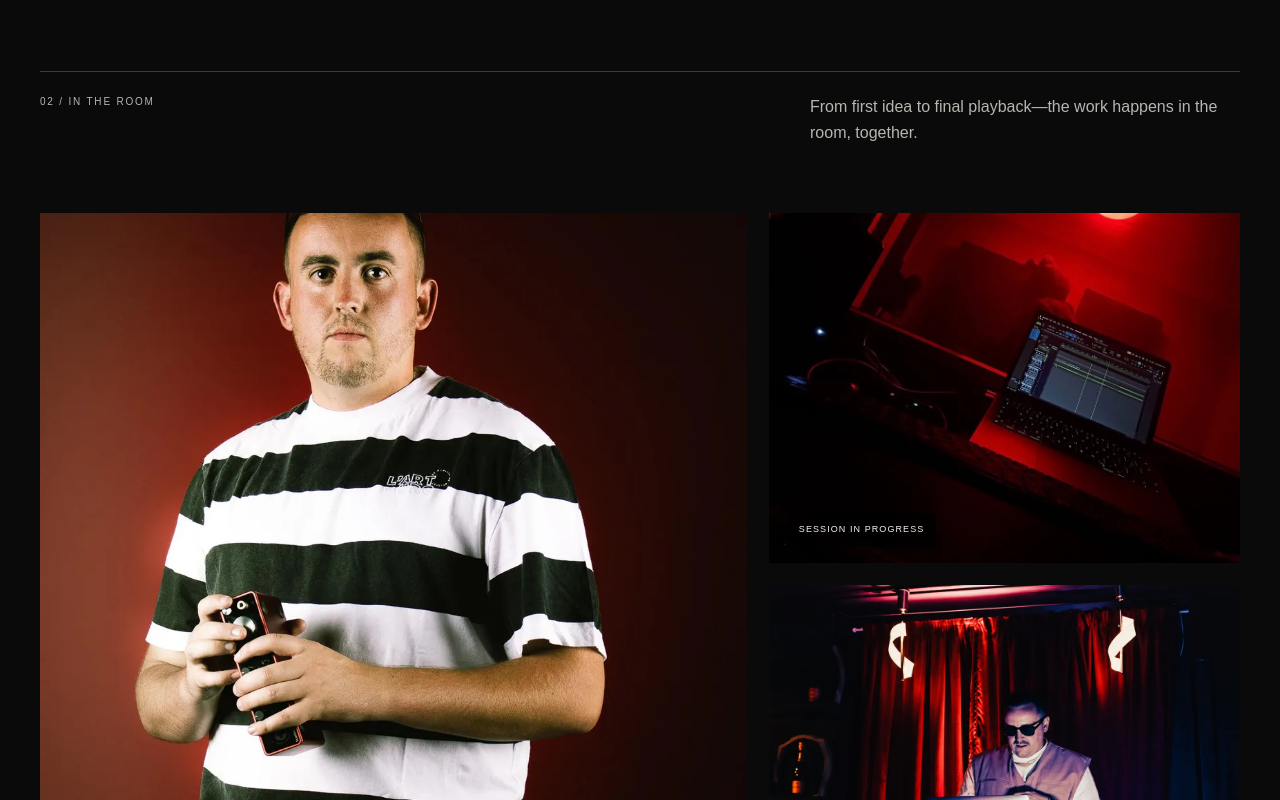
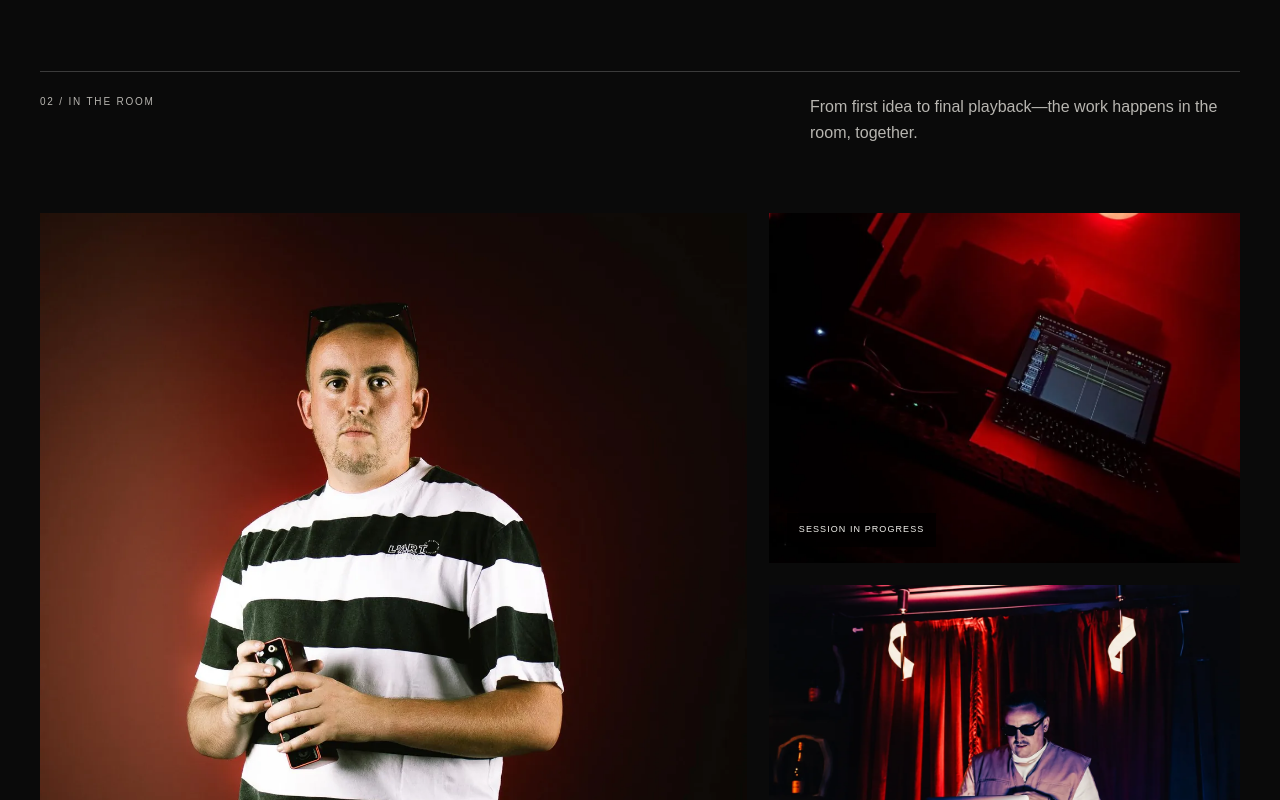
Before and after one commit to KgomotsoNxumalo03/dtown-records, a Next.js app: page /studio in a window 1280 px wide. Shown: the part 1520-2320 px from the top of the page. Built offline with nearby package versions, Linux system fonts and the light colour scheme.

Commit message:
Update Site source

```diff
--- a/app/globals.css
+++ b/app/globals.css
@@ -91,7 +91,6 @@ footer { border-top:1px solid var(--line); padding:80px 0 24px; }
 @media(max-width:560px){.profile-copy h1{font-size:22vw;margin:45px 0 30px}.profile-copy p{font-size:17px}.profile-visual{height:470px}.profile-actions{flex-direction:column}.profile-actions a{justify-content:space-between}.profile-band p{font-size:17px}.profile-connect{padding-block:90px}.legal-page article{padding-block:90px}}
 
 /* Updated Gareth studio portrait crop */
-.gallery-main img{transform:none;object-position:center 43%}.gallery-main:hover img{transform:scale(1.025)}
 
 /* Production refinements */
 .skip-link{position:fixed;z-index:1000;left:16px;top:14px;transform:translateY(-140%);background:var(--white);color:var(--black);padding:12px 16px;font-size:12px;font-weight:800;text-transform:uppercase;letter-spacing:.1em}.skip-link:focus{transform:translateY(0)}
@@ -122,7 +121,7 @@ footer { border-top:1px solid var(--line); padding:80px 0 24px; }
 .studio-wave{position:absolute;right:-2%;bottom:40px;width:48%;height:250px;display:flex;align-items:center;gap:7px;opacity:.55}.studio-wave span{flex:1;background:var(--red);min-height:8px;transform-origin:center;animation:wave 2s ease-in-out infinite alternate}.studio-wave span:nth-child(3n){animation-delay:.4s}.studio-wave span:nth-child(4n){animation-delay:.8s}@keyframes wave{to{transform:scaleY(.25)}}
 .producer{padding-block:140px;display:grid;grid-template-columns:1fr 2.2fr;gap:80px;border-top:1px solid var(--line)}.producer-index>span,.studio-kicker,.studio-book-intro>span{text-transform:uppercase;letter-spacing:.18em;color:var(--grey);font-size:10px}.producer-disc{margin-top:170px;width:160px;aspect-ratio:1;border-radius:50%;display:grid;place-items:center;background:repeating-radial-gradient(circle,#333 0 2px,#0a0a0a 3px 9px);border:1px solid #333}.producer-disc svg{color:var(--red);width:50px;height:50px}
 .producer-copy .role{color:var(--red);text-transform:uppercase;letter-spacing:.17em;font-size:11px}.producer-copy h2{font-size:clamp(62px,8vw,120px);line-height:.8;letter-spacing:-.075em;margin:70px 0}.producer-copy h2 em{font-style:normal;color:transparent;-webkit-text-stroke:1px var(--white)}.quote-grid{display:grid;grid-template-columns:1fr 1fr;gap:45px;border-top:1px solid var(--line);padding-top:35px}.quote-grid p{font-size:18px;line-height:1.65;color:#cbc9c4;margin:0}
-.studio-gallery{display:grid;grid-template-columns:1.2fr .8fr;gap:22px;padding-bottom:150px}.gallery-title{grid-column:1/-1;display:flex;justify-content:space-between;border-top:1px solid var(--line);padding:22px 0 45px}.gallery-title span{text-transform:uppercase;letter-spacing:.18em;color:var(--grey);font-size:10px}.gallery-title p{max-width:430px;margin:0;color:var(--grey);line-height:1.6}.studio-gallery figure{margin:0;position:relative;overflow:hidden;background:#151515}.studio-gallery img{width:100%;height:100%;display:block;object-fit:cover;transition:transform .6s ease,filter .6s ease}.studio-gallery figure:hover img{transform:scale(1.025);filter:contrast(1.08)}.studio-gallery figcaption{position:absolute;left:18px;bottom:16px;background:rgba(0,0,0,.7);padding:10px 12px;text-transform:uppercase;letter-spacing:.12em;font-size:9px}.gallery-main{height:720px;grid-row:2/4}.gallery-main img{transform:scale(1.25);object-position:center 55%}.gallery-main:hover img{transform:scale(1.28)}.gallery-detail{height:350px}.gallery-detail img{transform:scale(1.13);object-position:center 48%}.gallery-detail:hover img{transform:scale(1.16)}.gallery-live{height:348px}.gallery-live img{object-position:center}
+.studio-gallery{display:grid;grid-template-columns:1.2fr .8fr;gap:22px;padding-bottom:150px}.gallery-title{grid-column:1/-1;display:flex;justify-content:space-between;border-top:1px solid var(--line);padding:22px 0 45px}.gallery-title span{text-transform:uppercase;letter-spacing:.18em;color:var(--grey);font-size:10px}.gallery-title p{max-width:430px;margin:0;color:var(--grey);line-height:1.6}.studio-gallery figure{margin:0;position:relative;overflow:hidden;background:#151515}.studio-gallery img{width:100%;height:100%;display:block;object-fit:cover;transition:transform .6s ease,filter .6s ease}.studio-gallery figure:hover img{transform:scale(1.025);filter:contrast(1.08)}.studio-gallery figcaption{position:absolute;left:18px;bottom:16px;background:rgba(0,0,0,.7);padding:10px 12px;text-transform:uppercase;letter-spacing:.12em;font-size:9px}.gallery-main{height:720px;grid-row:2/4}.gallery-main img{transform:none;object-position:center 24%}.gallery-main:hover img{transform:scale(1.015)}.gallery-detail{height:350px}.gallery-detail img{transform:scale(1.13);object-position:center 48%}.gallery-detail:hover img{transform:scale(1.16)}.gallery-live{height:348px}.gallery-live img{object-position:center}
 .studio-services{background:var(--white);color:var(--black);padding:110px 0}.studio-services .studio-kicker{color:#555}.service-grid{display:grid;grid-template-columns:repeat(3,1fr);margin-top:60px;border-top:1px solid #aaa}.service-grid article{padding:34px 35px 15px 0;border-right:1px solid #aaa;min-height:280px}.service-grid article+article{padding-left:35px}.service-grid article:last-child{border-right:0}.service-grid svg{width:35px;height:35px;margin-bottom:70px}.service-grid b{display:block;font-size:34px;letter-spacing:-.05em}.service-grid p{line-height:1.6;color:#555;max-width:320px}
 .studio-book{display:grid;grid-template-columns:1fr 1.25fr;gap:100px;padding-block:150px}.studio-book-intro{position:sticky;top:40px;align-self:start}.studio-book-intro h2{font-size:clamp(58px,6.8vw,102px);line-height:.8;letter-spacing:-.065em;margin:65px 0 40px}.studio-book-intro h2 i{font-style:normal;color:var(--red)}.studio-book-intro p{max-width:430px;color:var(--grey);line-height:1.7}.studio-footer{padding:28px 0;border-top:1px solid var(--line);display:flex;justify-content:space-between;text-transform:uppercase;letter-spacing:.14em;font-size:9px;color:#777}
 @media(max-width:900px){.studio-hero{min-height:610px}.studio-title h1{font-size:20vw}.studio-title h1 i{margin-left:0}.studio-sound{right:0;width:min(340px,58%)}.studio-wave{width:75%;right:-20%;height:180px}.producer,.studio-book{grid-template-columns:1fr;gap:65px}.producer-disc{display:none}.quote-grid{grid-template-columns:1fr}.studio-gallery{grid-template-columns:1fr 1fr}.gallery-main{grid-column:1/-1;grid-row:auto;height:620px}.gallery-detail,.gallery-live{height:300px}.service-grid{grid-template-columns:1fr}.service-grid article,.service-grid article+article{border-right:0;border-bottom:1px solid #aaa;padding:30px 0;min-height:0}.service-grid svg{margin-bottom:40px}.studio-book-intro{position:static}}
```
